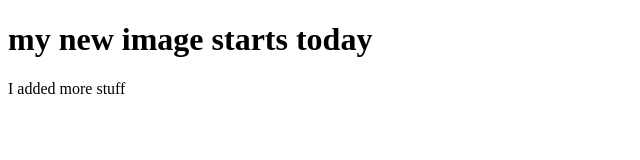
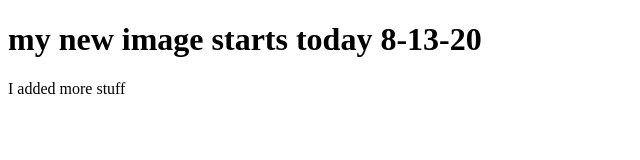
Before and after one commit to Rubenamontanez/dockertask, a plain HTML site: page index.html in a window 1280 px wide. Shown: the whole page, without its empty margins (0-640 px from the left). Drawn offline with Linux system fonts and the light colour scheme.

```diff
--- a/index.html
+++ b/index.html
@@ -6,7 +6,7 @@
     <title>Document</title>
 </head>
 <body>
-    <h1>my new image starts today</h1>
+    <h1>my new image starts today 8-13-20</h1>
     <p>I added more stuff</p>
 </body>
 </html>
```
Also changed, not shown: 1 other file.
